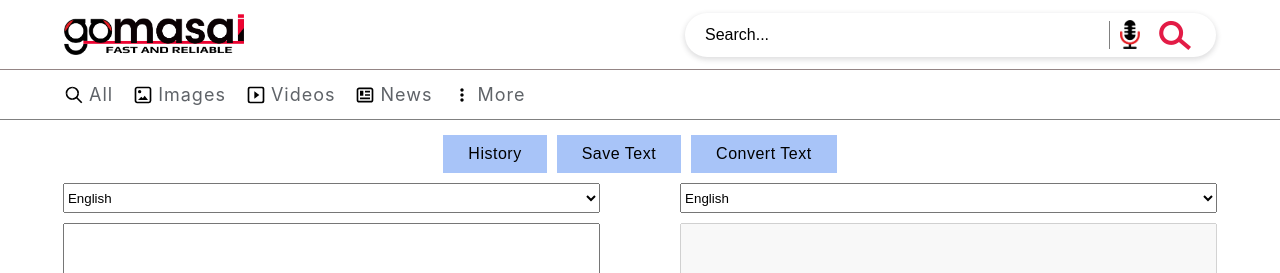
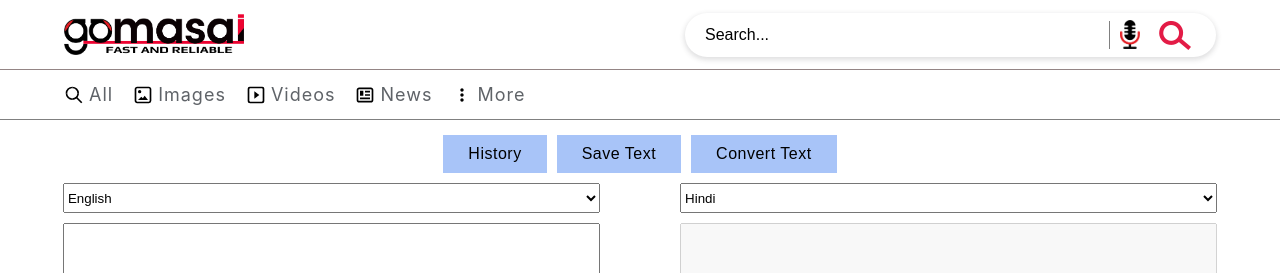
Before and after one commit to sukhdev-bajiya/gomasai, a React (Create React App) app: page /translate in a window 1280 px wide. Shown: the top 273 px of the page. Built offline with nearby package versions, Linux system fonts and the light colour scheme.

Commit message:
Translate page

```diff
--- a/src/Pages/Translate/Translate.css
+++ b/src/Pages/Translate/Translate.css
@@ -75,6 +75,7 @@
     font-size: 16px;
     cursor: pointer;
     letter-spacing: 0.5px;
+    transition: all 0.5s ease-in-out;
 }
 
 .translate__buttons button:hover {
--- a/src/Pages/Translate/Translate.jsx
+++ b/src/Pages/Translate/Translate.jsx
@@ -8,25 +8,67 @@ import SpeakerOffIcon from '../../assets/images/sound01.png'
 
 
 function Translate() {
+    const [inputLanguage, setInputLanguage] = React.useState("en")
+    const [outputLanguage, setOutputLanguage] = React.useState("hi")
+    const [inputData, setInputData] = React.useState("")
+    const [outputData, setOutputData] = React.useState("")
+
     React.useEffect(() => {
         activePage("translate__page")
     }, []);
+
+    const convertText = async () => {
+        try {
+            const res = await fetch("https://translate.argosopentech.com/translate", {
+                method: "POST",
+                body: JSON.stringify({
+                    q: inputData,
+                    source: inputLanguage,
+                    target: outputLanguage,
+                    format: "text",
+                }),
+                headers: { "Content-Type": "application/json" },
+            });
+            let outputText = await res.json();
+            setOutputData(outputText.translatedText);
+        } catch (err) {
+            console.log(err);
+        }
+
+    }
 
     return (
         <div className="translate__page">
             <div className='translate__buttons'>
                 <button>History</button>
                 <button>Save Text</button>
-                <button>Convert Text</button>
+                <button onClick={convertText}>Convert Text</button>
             </div>
             <div className='translate__part'>
                 <div className='translate__input'>
-                    <select name="" id="translate__inputLuc">
+                    <select name="inputLanguage" value={inputLanguage} onChange={(e) => setInputLanguage(e.target.value)}>
                         <option value="en">English</option>
+                        <option value="ar">Arabic</option>
+                        <option value="zh">Chinese</option>
+                        <option value="fr">French</option>
+                        <option value="de">German</option>
+                        <option value="hi">Hindi</option>
+                        <option value="id">Indonesian</option>
+                        <option value="ga">Irish</option>
+                        <option value="it">Italian</option>
+                        <option value="ja">Japanese</option>
+                        <option value="ko">Korean</option>
+                        <option value="pl">Polish</option>
+                        <option value="pt">Portuguese</option>
+                        <option value="ru">Russian</option>
+                        <option value="es">Spanish</option>
+                        <option value="tr">Turkish</option>
+                        <option value="vi">Vietnamese</option>
+                        <option value="auto">Auto Detect (Experimental)</option>
                     </select>
 
                     <div className='translate__textareaandicon'>
-                        <textarea name="" id="translate__inputtextarea" cols="50" rows="10"></textarea>
+                        <textarea name="" id="translate__inputtextarea" value={inputData} cols="50" rows="10" onChange={(e) => setInputData(e.target.value)}></textarea>
                         <div>
                             {false ?
                                 <img src={MicOnIcon} alt="" />
@@ -44,11 +86,27 @@ function Translate() {
                 </div>
                 <p className='translate__liftright'> &#x21cc;</p>
                 <div className='translate__output'>
-                    <select name="" id="translate__outputLuc">
+                    <select name="outputLanguage" value={outputLanguage} onChange={(e) => setOutputLanguage(e.target.value)}>
                         <option value="en">English</option>
+                        <option value="ar">Arabic</option>
+                        <option value="zh">Chinese</option>
+                        <option value="fr">French</option>
+                        <option value="de">German</option>
+                        <option value="hi">Hindi</option>
+                        <option value="id">Indonesian</option>
+                        <option value="ga">Irish</option>
+                        <option value="it">Italian</option>
+                        <option value="ja">Japanese</option>
+                        <option value="ko">Korean</option>
+                        <option value="pl">Polish</option>
+                        <option value="pt">Portuguese</option>
+                        <option value="ru">Russian</option>
+                        <option value="es">Spanish</option>
+                        <option value="tr">Turkish</option>
+                        <option value="vi">Vietnamese</option>
                     </select>
                     <div className='translate__textareaandicon'>
-                        <textarea name="" id="translate__inputtextarea" cols="50" rows="10" disabled></textarea>
+                        <textarea name="" id="translate__outputtextarea" cols="50" rows="10" value={outputData} disabled></textarea>
                         <div>
                             {true ?
                                 <img src={SpeakerOnIcon} alt="" />
```
